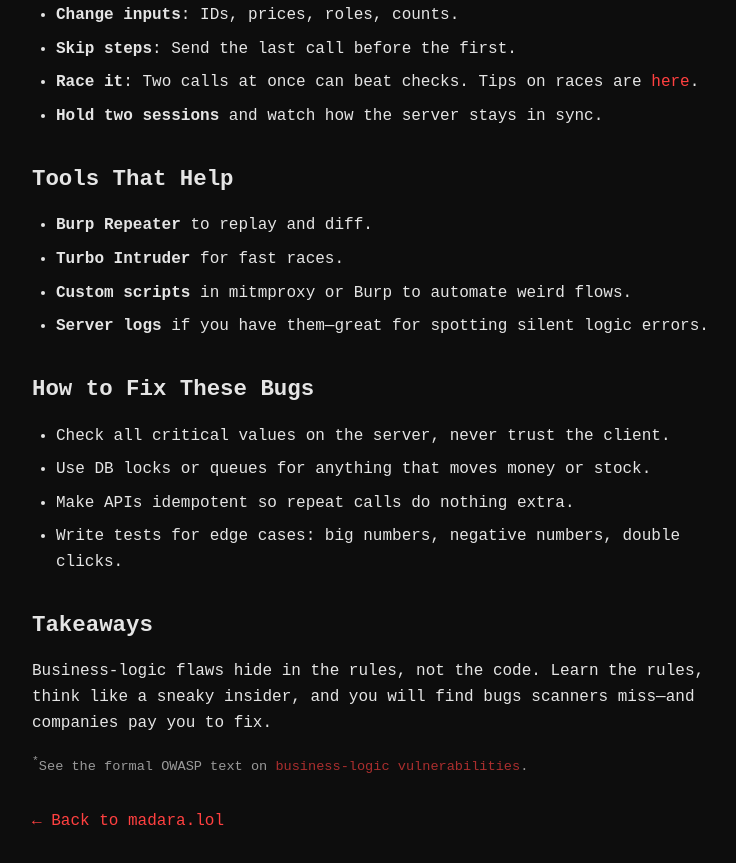
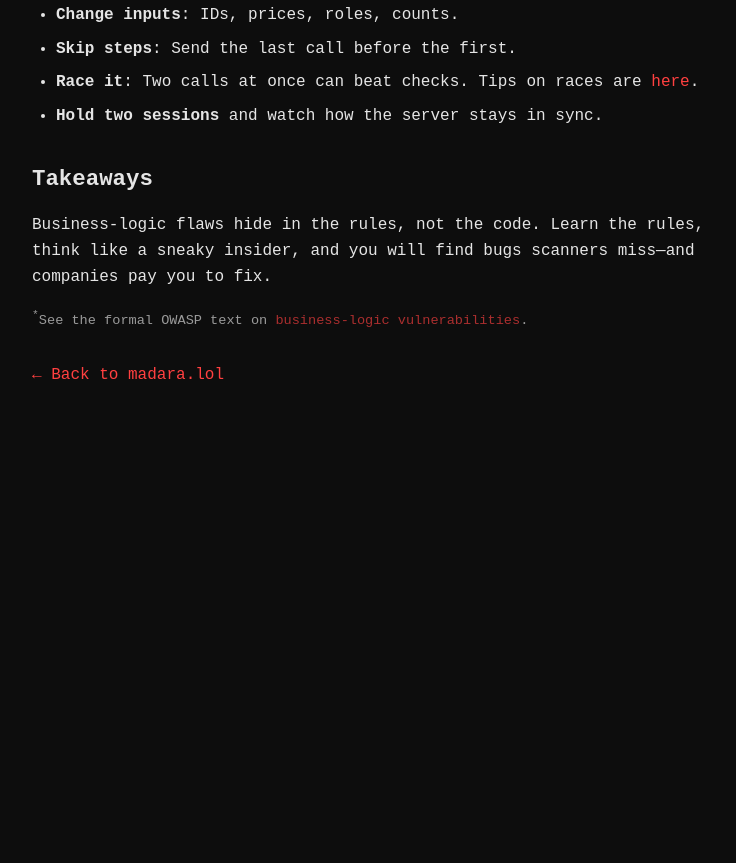
Before and after one commit to madaraninja1337/madara.lol, a plain HTML site: page post1.html in a window 1280 px wide. Shown: the part 2001-2864 px from the top of the page, without its empty margins (264-1000 px from the left). After the commit the page ends 2438 px from the top, so only its background shows below. Drawn offline with Linux system fonts and the light colour scheme.

Commit message:
Update post1.html

```diff
--- a/post1.html
+++ b/post1.html
@@ -64,22 +64,6 @@
     <li><strong>Hold two sessions</strong> and watch how the server stays in sync.</li>
   </ul>
 
-  <h2>Tools That Help</h2>
-  <ul>
-    <li><strong>Burp Repeater</strong> to replay and diff.</li>
-    <li><strong>Turbo Intruder</strong> for fast races.</li>
-    <li><strong>Custom scripts</strong> in mitmproxy or Burp to automate weird flows.</li>
-    <li><strong>Server logs</strong> if you have them—great for spotting silent logic errors.</li>
-  </ul>
-
-  <h2>How to Fix These Bugs</h2>
-  <ul>
-    <li>Check all critical values on the server, never trust the client.</li>
-    <li>Use DB locks or queues for anything that moves money or stock.</li>
-    <li>Make APIs idempotent so repeat calls do nothing extra.</li>
-    <li>Write tests for edge cases: big numbers, negative numbers, double clicks.</li>
-  </ul>
-
   <h2>Takeaways</h2>
   <p>Business-logic flaws hide in the rules, not the code. Learn the rules, think like a sneaky insider, and you will find bugs scanners miss—and companies pay you to fix.</p>
 
```
